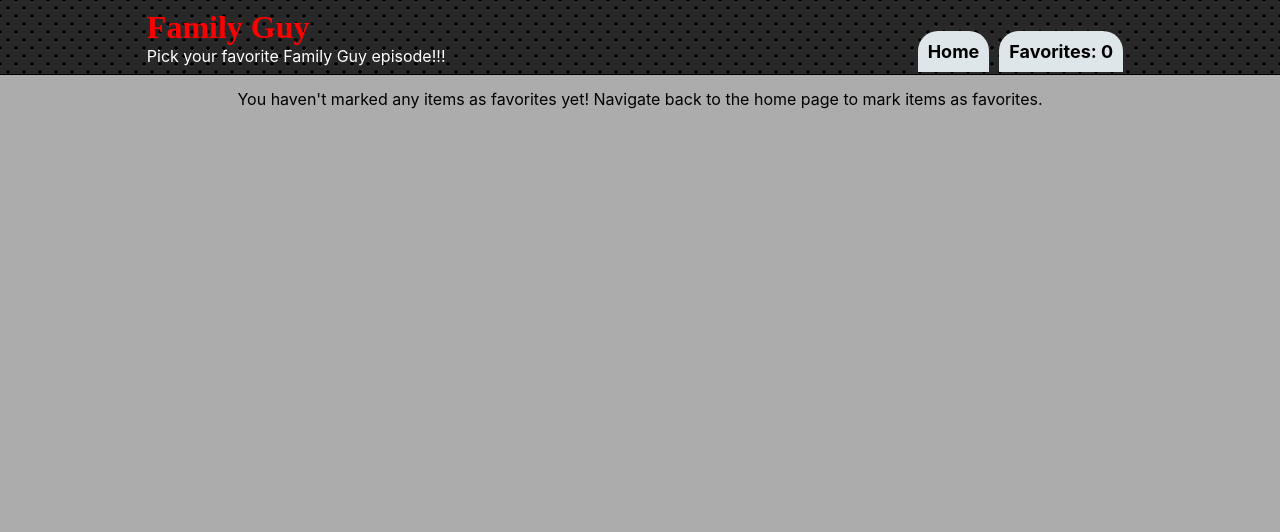
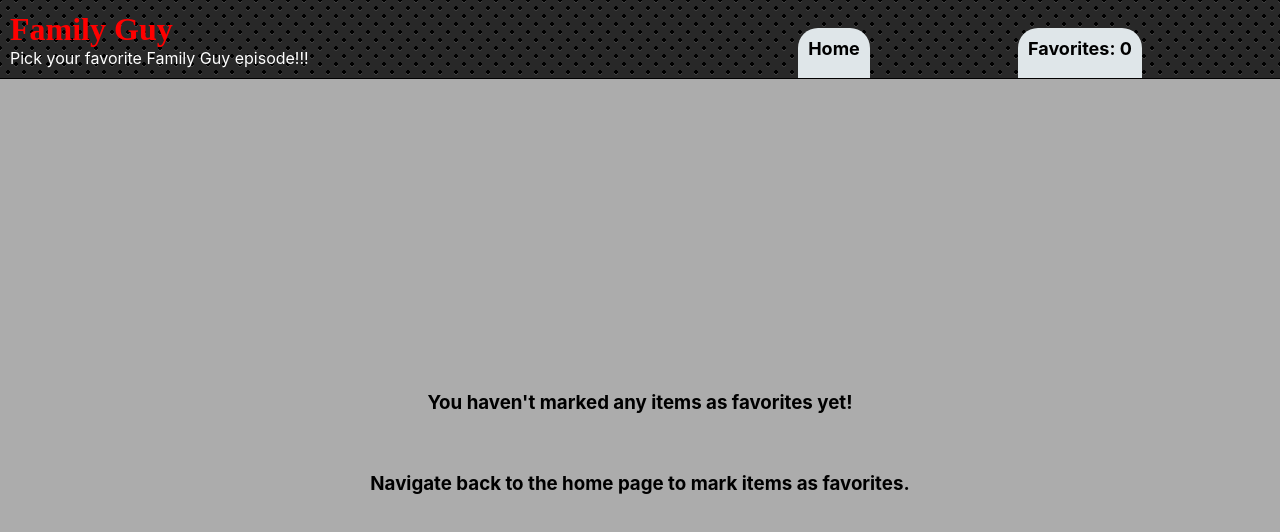
Before and after one commit to ytrkptl/family-guy-faves-picker, a React (Create React App) app: page /faves in a window 1280 px wide. Shown: the top 532 px of the page. Built offline with nearby package versions, Linux system fonts and the light colour scheme; a web font is replaced by a local one.

Commit message:
made header 100vw, and only episode-layout scrollable, and also added a max-height to episode-box

```diff
--- a/src/App.tsx
+++ b/src/App.tsx
@@ -11,7 +11,7 @@
 
   return (
     <React.Fragment>
-      <header className='header'>
+      <header className='headerStyle'>
         <div className='headerPart1'>
           <h1 className='title'><Link to='/'  className='titleLinkStyle'>Family Guy</Link></h1>
           <p className='subtitle'>Pick your favorite Family Guy episode!!!</p>
--- a/src/FavPage.tsx
+++ b/src/FavPage.tsx
@@ -21,8 +21,12 @@
       <React.Suspense fallback={<div>loading...</div>}>
         <div className='episode-layout'>
           <EpisodeList {...props} />
-          {props.favorites.length===0? `You haven't marked any items as favorites yet!
-          Navigate back to the home page to mark items as favorites.`: null}
+          {props.favorites.length===0?
+          <div className='favDefaultText'>
+            <h3 style={{padding: '10px', textAlign: 'center'}}>{`You haven't marked any items as favorites yet!`}</h3>
+            <h3 style={{padding: '10px', textAlign: 'center'}}>{`Navigate back to the home page to mark items as favorites.`}</h3>
+          </div>
+          : null}
         </div>
       </React.Suspense>
     </App>
--- a/src/index.css
+++ b/src/index.css
@@ -6,14 +6,25 @@
   -webkit-font-smoothing: antialiased;
   -moz-osx-font-smoothing: grayscale;
   background-color: rgb(172, 172, 172);
+  position:   fixed;
+  top:        0;
+  bottom:     0;
+  left:       0;
+  right:      0;
+  overflow:   hidden;
 }
 
 .episode-layout {
   display: flex;
   flex-wrap: wrap;
-  min-width: 100vh;
+  /* min-width: 100vh; */
+  max-width: 100vw;
   justify-content: space-evenly;
-  margin-top: 14px;
+  margin-top: 12px;
+  /* overflow-y: scroll; */
+  /* height: 100%; */
+  overflow-y: scroll;
+  height: 88vh;
 }
 
 .episode-box, .episode-box-fav {
@@ -22,6 +33,7 @@
   background-color: white;
   box-shadow: 4px 4px 8px 0px #000000;
   /* box-shadow: 0px 0px 1px 1px black; */
+  max-height: 246px;
 }
 .episode-box-fav {
   box-shadow: 0px 0px 4px 4px blue;
@@ -31,16 +43,17 @@
   transform: scale(1.1);
 } */
 
-.header {
+.headerStyle {
   display: flex;
   justify-content: space-evenly;
   align-items: center;
-  background-color: #74b9ff;
   border-bottom: 1px solid black;
-  padding: .5rem;
+  padding: 10px;
   position: sticky;
   top: 0;
+  right: 0;
   height: 58px;
+  width: 100vw;
   background-color:black;
   background:
   radial-gradient(black 15%, transparent 16%) 0 0,
@@ -49,6 +62,7 @@
   radial-gradient(rgba(255,255,255,.1) 15%, transparent 20%) 8px 9px;
   background-color:#282828;
   background-size:16px 16px;
+  overflow-y: hidden;
 }
 
 .headerPart1 {
@@ -67,8 +81,8 @@
   text-decoration: none;
 }
 .subtitle {
-  margin: 0;
-  padding: 0;
+  margin-right: 4px;
+  padding: 0px;
   color: white;
 }
 
@@ -76,11 +90,12 @@
   display: flex;
   justify-content: space-evenly;
   align-items: center;
+  width: 50%;
 }
 
 .linkStyle {
   background: #dfe6e9;
-  margin: 28px 10px 0px 0px;
+  margin: 28px 0px 0px 0px;
   padding: 10px;
   font-weight: bold;
   font-size: 18px;
@@ -89,6 +104,7 @@
   text-decoration: none;
   text-align: center;
   transition: all .2s ease-in-out;
+  height: 30px;
   /* border-bottom: 1px solid black; */
 }
 
@@ -109,6 +125,9 @@
   justify-content: center;
   align-items: flex-start;
   max-width: 170px;
+  /* overflow-wrap: break-word;
+  white-space: normal; */
+  /* height: 90px; */
 }
 .episode-name {
   margin: 0;
@@ -144,20 +163,31 @@
   font-size: 44px;
   height: 54px;
 }
-
 p {
   margin: 0;
 }
-@media screen and (max-width: 400px) {
+.favDefaultText {
+  display: flex;
+  flex-direction: column;
+  justify-content: center;
+  align-items: center;
+}
+@media screen and (max-width: 500px) {
   .tabs {
     display: flex;
     justify-content: center;
     align-items: center;
     flex-direction: column;
+    width: auto;
   }
   .linkStyle {
-    margin: 0;
+    border: 1px solid black;
+    margin: 0px;
     padding: 4px;
     border-radius: 0px;
+    height: 28px;
+  }
+  .linkStyle:hover {
+    box-shadow: 0px 0px 4px 3px gold;
   }
 }
```
Also changed, not shown: 1 other file (tests, documents, lock files or other folders).
